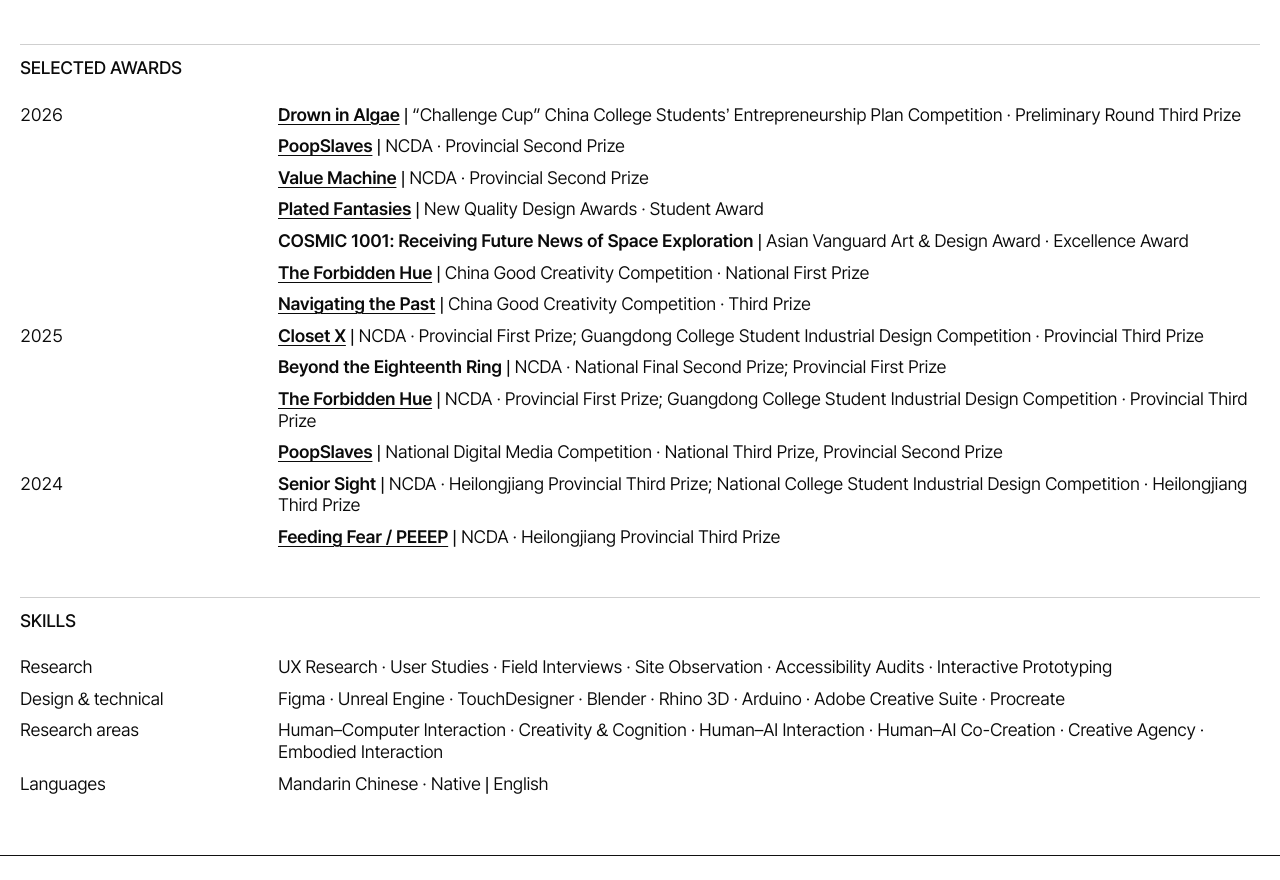
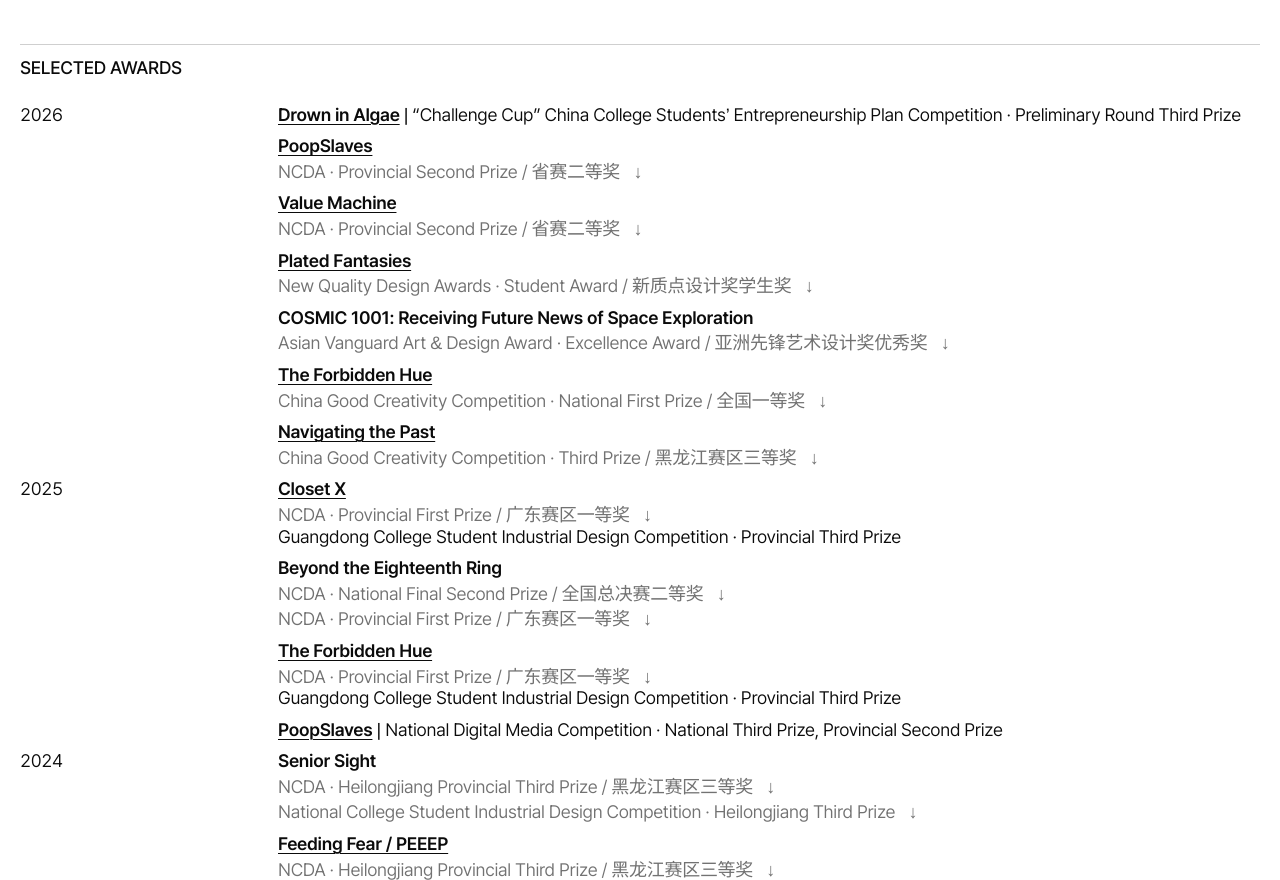
Before and after one commit to YutongChenLailai/YUTONGCHEN-portfolio, a website: page about/index.html in a window 1280 px wide. Shown: the part 1920-2800 px from the top of the page. Drawn offline with Linux system fonts and the light colour scheme.

Commit message:
Restore award certificates and PoopSlaves films

```diff
--- a/about/about.css
+++ b/about/about.css
@@ -22,6 +22,13 @@
 .about-row { display: grid; grid-template-columns: minmax(180px,240px) minmax(0,1fr); gap: 18px; padding-block: 5px; }
 .about-row p { min-width: 0; overflow-wrap: anywhere; }
 .about-period { font-variant-numeric: tabular-nums; }
+.award-entry { min-width: 0; }
+.award-certificate { margin-top: 4px; }
+.award-certificate summary { position: relative; width: fit-content; padding-right: 22px; color: #727272; list-style: none; }
+.award-certificate summary::-webkit-details-marker { display: none; }
+.award-certificate summary::after { content: "↓"; position: absolute; right: 0; top: 0; transition: transform 180ms ease; }
+.award-certificate[open] summary::after { transform: rotate(180deg); }
+.award-certificate img { display: block; width: min(320px,100%); height: auto; margin-top: 10px; }
 @media (max-width: 900px) {
   .about-identity, .about-biography { gap: 30px; }
   .about-contact-group { grid-template-columns: 1fr; }
--- a/about/index.html
+++ b/about/index.html
@@ -98,19 +98,19 @@
       <section class="about-section about-history">
         <h2>Selected awards</h2>
         <div class="about-rows">
-          <div class="about-row about-row--new-period"><span class="about-period">2026</span><p><a href="../project/?id=drown-in-algae"><strong>Drown in Algae</strong></a> | “Challenge Cup” China College Students’ Entrepreneurship Plan Competition · Preliminary Round Third Prize</p></div>
-          <div class="about-row"><span class="about-period"></span><p><a href="../project/?id=poopslaves"><strong>PoopSlaves</strong></a> | NCDA · Provincial Second Prize</p></div>
-          <div class="about-row"><span class="about-period"></span><p><a href="../project/?id=value-machine"><strong>Value Machine</strong></a> | NCDA · Provincial Second Prize</p></div>
-          <div class="about-row"><span class="about-period"></span><p><a href="../project/?id=plated-fantasies"><strong>Plated Fantasies</strong></a> | New Quality Design Awards · Student Award</p></div>
-          <div class="about-row"><span class="about-period"></span><p><strong>COSMIC 1001: Receiving Future News of Space Exploration</strong> | Asian Vanguard Art &amp; Design Award · Excellence Award</p></div>
-          <div class="about-row"><span class="about-period"></span><p><a href="../project/?id=forbidden-hue"><strong>The Forbidden Hue</strong></a> | China Good Creativity Competition · National First Prize</p></div>
-          <div class="about-row"><span class="about-period"></span><p><a href="../project/?id=navigating-the-past"><strong>Navigating the Past</strong></a> | China Good Creativity Competition · Third Prize</p></div>
-          <div class="about-row about-row--new-period"><span class="about-period">2025</span><p><a href="../project/?id=closet-x"><strong>Closet X</strong></a> | NCDA · Provincial First Prize; Guangdong College Student Industrial Design Competition · Provincial Third Prize</p></div>
-          <div class="about-row"><span class="about-period"></span><p><strong>Beyond the Eighteenth Ring</strong> | NCDA · National Final Second Prize; Provincial First Prize</p></div>
-          <div class="about-row"><span class="about-period"></span><p><a href="../project/?id=forbidden-hue"><strong>The Forbidden Hue</strong></a> | NCDA · Provincial First Prize; Guangdong College Student Industrial Design Competition · Provincial Third Prize</p></div>
-          <div class="about-row"><span class="about-period"></span><p><a href="../project/?id=poopslaves"><strong>PoopSlaves</strong></a> | National Digital Media Competition · National Third Prize, Provincial Second Prize</p></div>
-          <div class="about-row about-row--new-period"><span class="about-period">2024</span><p><strong>Senior Sight</strong> | NCDA · Heilongjiang Provincial Third Prize; National College Student Industrial Design Competition · Heilongjiang Third Prize</p></div>
-          <div class="about-row"><span class="about-period"></span><p><a href="../project/?id=feeding-fear"><strong>Feeding Fear / PEEEP</strong></a> | NCDA · Heilongjiang Provincial Third Prize</p></div>
+          <div class="about-row about-row--new-period"><span class="about-period">2026</span><div class="award-entry"><a href="../project/?id=drown-in-algae"><strong>Drown in Algae</strong></a> | “Challenge Cup” China College Students’ Entrepreneurship Plan Competition · Preliminary Round Third Prize</div></div>
+          <div class="about-row"><span class="about-period"></span><div class="award-entry"><a href="../project/?id=poopslaves"><strong>PoopSlaves</strong></a><details class="award-certificate"><summary>NCDA · Provincial Second Prize / 省赛二等奖</summary><img src="../assets/certificates/ncda-2026-poopslaves-provincial-second.jpg" alt="2026 NCDA Provincial Second Prize certificate for PoopSlaves" loading="lazy"></details></div></div>
+          <div class="about-row"><span class="about-period"></span><div class="award-entry"><a href="../project/?id=value-machine"><strong>Value Machine</strong></a><details class="award-certificate"><summary>NCDA · Provincial Second Prize / 省赛二等奖</summary><img src="../assets/certificates/ncda-2026-value-machine-provincial-second.jpg" alt="2026 NCDA Provincial Second Prize certificate for Value Machine" loading="lazy"></details></div></div>
+          <div class="about-row"><span class="about-period"></span><div class="award-entry"><a href="../project/?id=plated-fantasies"><strong>Plated Fantasies</strong></a><details class="award-certificate"><summary>New Quality Design Awards · Student Award / 新质点设计奖学生奖</summary><img src="../assets/certificates/new-quality-design-award-plated-fantasies.webp" alt="New Quality Design Award certificate for Plated Fantasies" loading="lazy"></details></div></div>
+          <div class="about-row"><span class="about-period"></span><div class="award-entry"><strong>COSMIC 1001: Receiving Future News of Space Exploration</strong><details class="award-certificate"><summary>Asian Vanguard Art &amp; Design Award · Excellence Award / 亚洲先锋艺术设计奖优秀奖</summary><img src="../assets/certificates/asian-vanguard-art-design-award-cosmic-1001.webp" alt="Asian Vanguard Art and Design Award certificate for COSMIC 1001" loading="lazy"></details></div></div>
+          <div class="about-row"><span class="about-period"></span><div class="award-entry"><a href="../project/?id=forbidden-hue"><strong>The Forbidden Hue</strong></a><details class="award-certificate"><summary>China Good Creativity Competition · National First Prize / 全国一等奖</summary><img src="../assets/certificates/china-good-creativity-2026-forbidden-hue-national-first.jpg" alt="2026 China Good Creativity National First Prize certificate for The Forbidden Hue" loading="lazy"></details></div></div>
+          <div class="about-row"><span class="about-period"></span><div class="award-entry"><a href="../project/?id=navigating-the-past"><strong>Navigating the Past</strong></a><details class="award-certificate"><summary>China Good Creativity Competition · Third Prize / 黑龙江赛区三等奖</summary><img src="../assets/certificates/china-good-creativity-2026-navigating-the-past-third.jpg" alt="2026 China Good Creativity Third Prize certificate for Navigating the Past" loading="lazy"></details></div></div>
+          <div class="about-row about-row--new-period"><span class="about-period">2025</span><div class="award-entry"><a href="../project/?id=closet-x"><strong>Closet X</strong></a><details class="award-certificate"><summary>NCDA · Provincial First Prize / 广东赛区一等奖</summary><img src="../assets/certificates/ncda-2025-closet-x-provincial-first.jpg" alt="2025 NCDA Guangdong Provincial First Prize certificate for Closet X" loading="lazy"></details><div>Guangdong College Student Industrial Design Competition · Provincial Third Prize</div></div></div>
+          <div class="about-row"><span class="about-period"></span><div class="award-entry"><strong>Beyond the Eighteenth Ring</strong><details class="award-certificate"><summary>NCDA · National Final Second Prize / 全国总决赛二等奖</summary><img src="../assets/certificates/ncda-2025-eighteen-ring-road-national-second.jpg" alt="2025 NCDA National Final Second Prize certificate for Beyond the Eighteenth Ring" loading="lazy"></details><details class="award-certificate"><summary>NCDA · Provincial First Prize / 广东赛区一等奖</summary><img src="../assets/certificates/ncda-2025-eighteen-ring-road-provincial-first.jpg" alt="2025 NCDA Guangdong Provincial First Prize certificate for Beyond the Eighteenth Ring" loading="lazy"></details></div></div>
+          <div class="about-row"><span class="about-period"></span><div class="award-entry"><a href="../project/?id=forbidden-hue"><strong>The Forbidden Hue</strong></a><details class="award-certificate"><summary>NCDA · Provincial First Prize / 广东赛区一等奖</summary><img src="../assets/certificates/ncda-2025-forbidden-hue-provincial-first.jpg" alt="2025 NCDA Guangdong Provincial First Prize certificate for The Forbidden Hue" loading="lazy"></details><div>Guangdong College Student Industrial Design Competition · Provincial Third Prize</div></div></div>
+          <div class="about-row"><span class="about-period"></span><div class="award-entry"><a href="../project/?id=poopslaves"><strong>PoopSlaves</strong></a> | National Digital Media Competition · National Third Prize, Provincial Second Prize</div></div>
+          <div class="about-row about-row--new-period"><span class="about-period">2024</span><div class="award-entry"><strong>Senior Sight</strong><details class="award-certificate"><summary>NCDA · Heilongjiang Provincial Third Prize / 黑龙江赛区三等奖</summary><img src="../assets/certificates/ncda-2024-senior-sight-provincial-third.jpg" alt="2024 NCDA Heilongjiang Provincial Third Prize certificate for Senior Sight" loading="lazy"></details><details class="award-certificate"><summary>National College Student Industrial Design Competition · Heilongjiang Third Prize</summary><img src="../assets/certificates/cuidc-2024-senior-sight-heilongjiang-third.jpg" alt="2024 National College Student Industrial Design Competition Heilongjiang Third Prize certificate for Senior Sight" loading="lazy"></details></div></div>
+          <div class="about-row"><span class="about-period"></span><div class="award-entry"><a href="../project/?id=feeding-fear"><strong>Feeding Fear / PEEEP</strong></a><details class="award-certificate"><summary>NCDA · Heilongjiang Provincial Third Prize / 黑龙江赛区三等奖</summary><img src="../assets/certificates/ncda-2024-peeeep-provincial-third.jpg" alt="2024 NCDA Heilongjiang Provincial Third Prize certificate for PEEEP" loading="lazy"></details></div></div>
         </div>
       </section>
 
--- a/project/project.css
+++ b/project/project.css
@@ -10,8 +10,9 @@
 .project-hero, .project-gallery figure { margin: 0; }
 .project-hero img, .project-gallery img { display: block; width: 100%; height: auto; }
 .project-caption { margin: 8px 0 0; color: #666; font-size: 13px; line-height: 1.3; }
-.project-video { margin: 0 0 8px; aspect-ratio: 16 / 9; background: #000; }
-.project-video iframe { display: block; width: 100%; height: 100%; border: 0; }
+.project-videos { display: grid; gap: 28px; margin-bottom: 8px; }
+.project-video { margin: 0; }
+.project-video iframe { display: block; width: 100%; aspect-ratio: 16 / 9; border: 0; background: #000; }
 .project-copy { display: grid; grid-template-columns: minmax(180px,.55fr) minmax(0,1.45fr); gap: clamp(32px,8vw,150px); padding: clamp(64px,9vw,130px) 0; }
 .project-copy h2 { margin: 0; font-size: 18px; font-weight: 500; text-transform: uppercase; }
 .project-copy div { max-width: 850px; }
--- a/styles.css
+++ b/styles.css
@@ -12,9 +12,10 @@ a { color: inherit; text-decoration: none; }
 .site-header a::after { content: ""; position: absolute; left: 0; right: 100%; bottom: -4px; height: 1px; background: currentColor; transition: right 180ms ease; }
 .site-header a:hover::after, .site-header a:focus-visible::after { right: 0; }
 .brand { width: auto; margin-right: clamp(26px,2.4vw,40px); font-weight: 400; }
-.site-header .icon-link { display: grid; width: 26px; height: 26px; place-items: center; }
+.site-header .icon-link { display: grid; width: 30px; height: 30px; place-items: center; border-radius: 50%; transition: color 180ms ease, background 180ms ease; }
 .site-header .icon-link svg { display: block; width: 24px; height: 24px; fill: none; stroke: currentColor; stroke-width: 1.8; stroke-linecap: round; stroke-linejoin: round; }
 .site-header .icon-link::after { display: none; }
+.site-header .icon-link:hover, .site-header .icon-link:focus-visible { color: #fff; background: #111; }
 .sr-only { position: absolute; width: 1px; height: 1px; padding: 0; margin: -1px; overflow: hidden; clip: rect(0,0,0,0); white-space: nowrap; border: 0; }
 .work-grid { min-height: calc(100vh - var(--header)); padding: var(--gap) var(--edge) 0; display: grid; grid-template-columns: repeat(3,minmax(0,1fr)); grid-auto-rows: 118px; grid-auto-flow: dense; gap: var(--gap); }
 .project { position: relative; min-height: 0; overflow: hidden; background: #e8e8e8; }
```
Also changed, not shown: project/project.js (+8 -8 lines), assets/certificates/asian-vanguard-art-design-award-cosmic-1001.webp (added), assets/certificates/china-good-creativity-2026-forbidden-hue-national-first.jpg (added), assets/certificates/china-good-creativity-2026-navigating-the-past-third.jpg (added), assets/certificates/cuidc-2024-senior-sight-heilongjiang-third.jpg (added), assets/certificates/ncda-2024-peeeep-provincial-third.jpg (added), assets/certificates/ncda-2024-senior-sight-provincial-third.jpg (added), assets/certificates/ncda-2025-closet-x-provincial-first.jpg (added), assets/certificates/ncda-2025-eighteen-ring-road-national-second.jpg (added), assets/certificates/ncda-2025-eighteen-ring-road-provincial-first.jpg (added), assets/certificates/ncda-2025-forbidden-hue-provincial-first.jpg (added), assets/certificates/ncda-2026-poopslaves-provincial-second.jpg (added), assets/certificates/ncda-2026-value-machine-provincial-second.jpg (added), assets/certificates/new-quality-design-award-plated-fantasies.webp (added).
